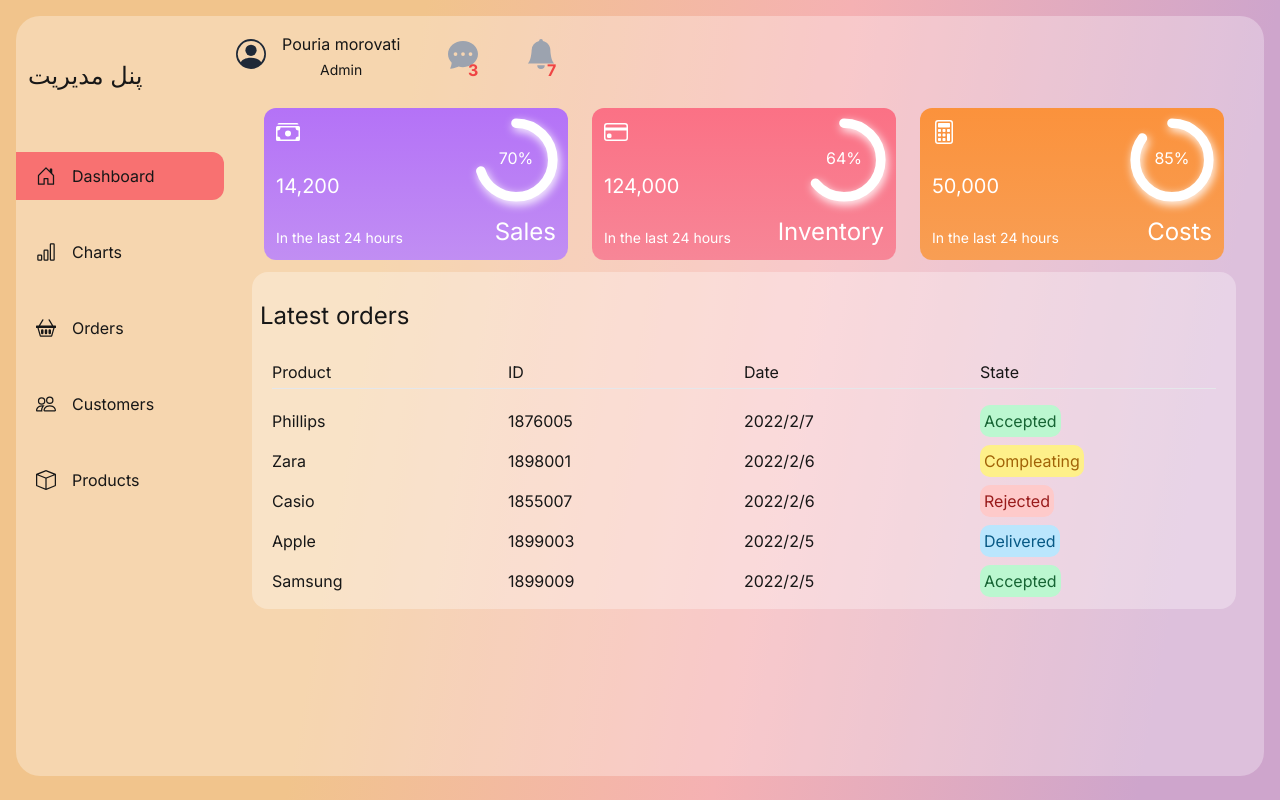
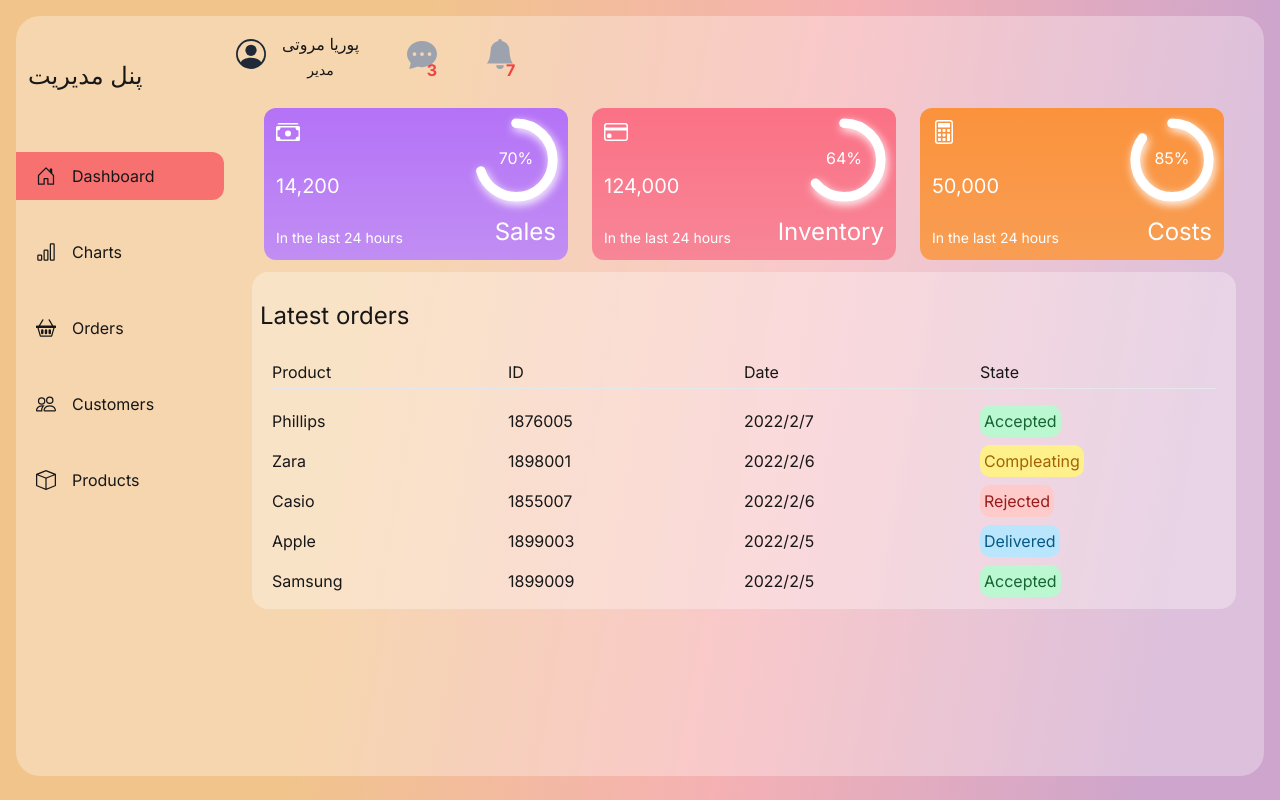
Before and after one commit to pouriamori/dashboard-1, a Next.js app: page / in a window 1280 px wide. Built offline with nearby package versions, Linux system fonts and the light colour scheme.

Commit message:
Update Navbar.jsx

```diff
--- a/components/Navbar.jsx
+++ b/components/Navbar.jsx
@@ -1,3 +1,4 @@
+
 import React from 'react'
 import {
   BsPersonCircle, BsBellFill, BsFillChatDotsFill
@@ -14,10 +15,10 @@ const Navbar = () => {
         </div>
         <div className='text-center'>
           <p>
-            Pouria morovati
+            پوریا مروتی
           </p>
           <p className='text-sm'>
-            Admin
+            مدیر
           </p>
         </div>
       </div>
```
